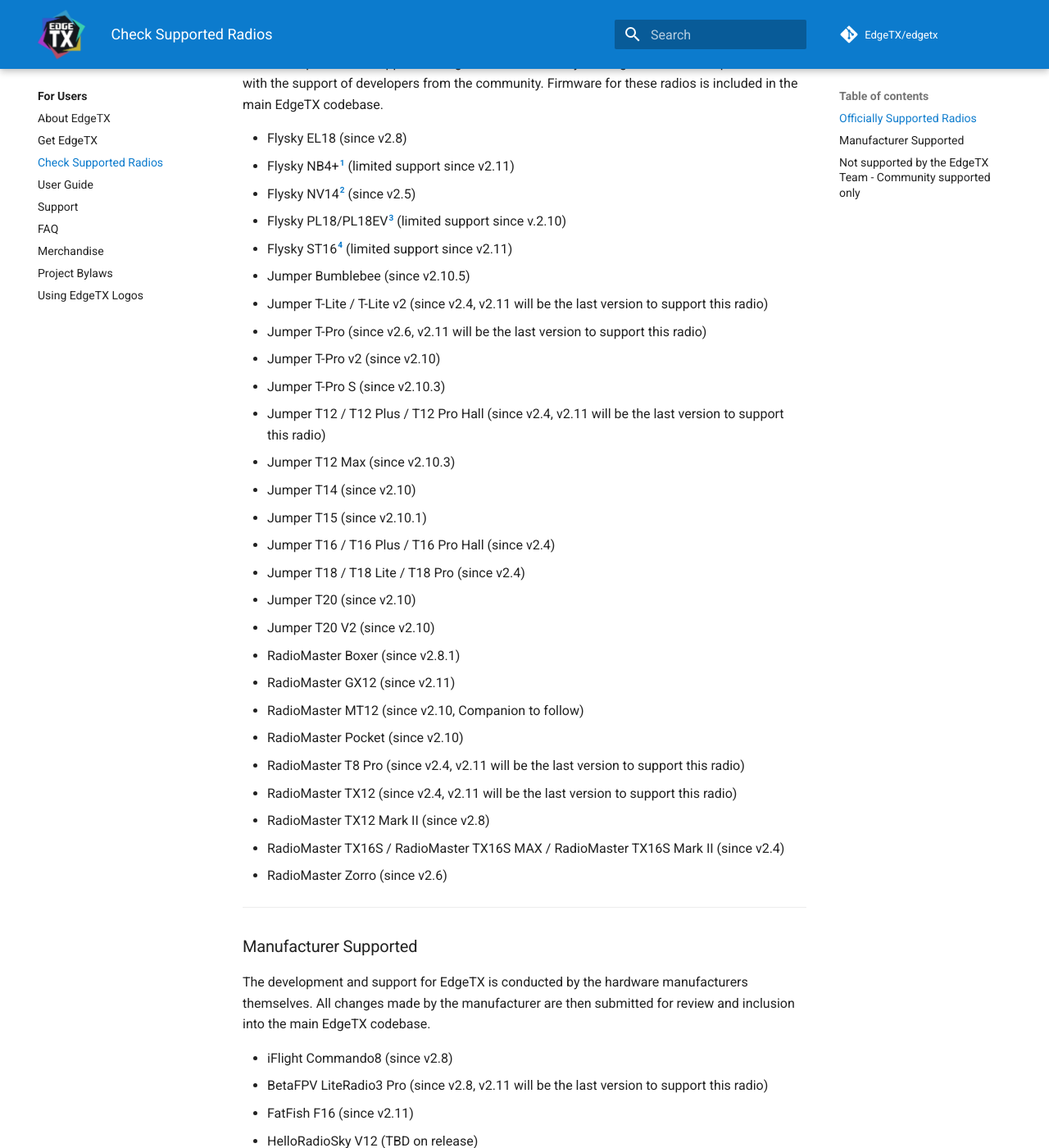
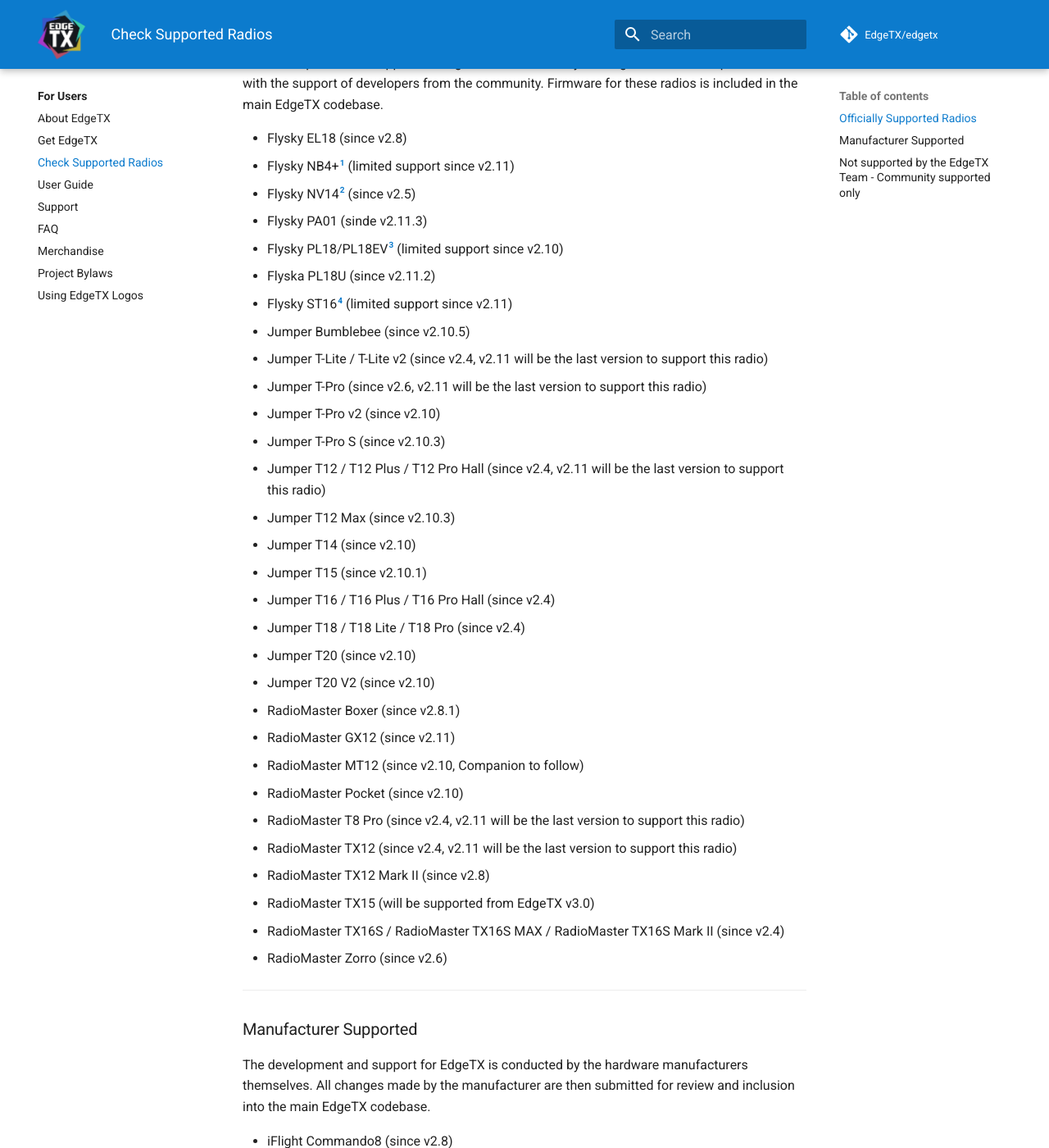
Before and after one commit to EdgeTX/edgetx.github.io, an MkDocs documentation site: the page built from docs/supportedradios.md, in a window 1280 px wide and 1400 px high, scrolled down 350 px. Shown: the whole window at 82% size. Built offline with MkDocs 1.6.1 and Material for MkDocs 9.7.7, drawn with Linux system fonts in a browser that asks for light colours; comment, search, counter and statistics services are not loaded.

Commit message:
New radios

```diff
--- a/docs/supportedradios.md
+++ b/docs/supportedradios.md
@@ -8,7 +8,9 @@
 * Flysky EL18 (since v2.8)
 * Flysky NB4+[^1] (limited support since v2.11)
 * Flysky NV14[^2] (since v2.5)
-* Flysky PL18/PL18EV[^3] (limited support since v.2.10)
+* Flysky PA01 (sinde v2.11.3)
+* Flysky PL18/PL18EV[^3] (limited support since v2.10)
+* Flyska PL18U (since v2.11.2)
 * Flysky ST16[^4] (limited support since v2.11)
 * Jumper Bumblebee (since v2.10.5)
 * Jumper T-Lite / T-Lite v2 (since v2.4, v2.11 will be the last version to support this radio)
@@ -30,6 +32,7 @@
 * RadioMaster T8 Pro (since v2.4, v2.11 will be the last version to support this radio)
 * RadioMaster TX12 (since v2.4, v2.11 will be the last version to support this radio)
 * RadioMaster TX12 Mark II (since v2.8)
+* RadioMaster TX15 (will be supported from EdgeTX v3.0)
 * RadioMaster TX16S / RadioMaster TX16S MAX / RadioMaster TX16S Mark II (since v2.4)
 * RadioMaster Zorro (since v2.6)
 
```
